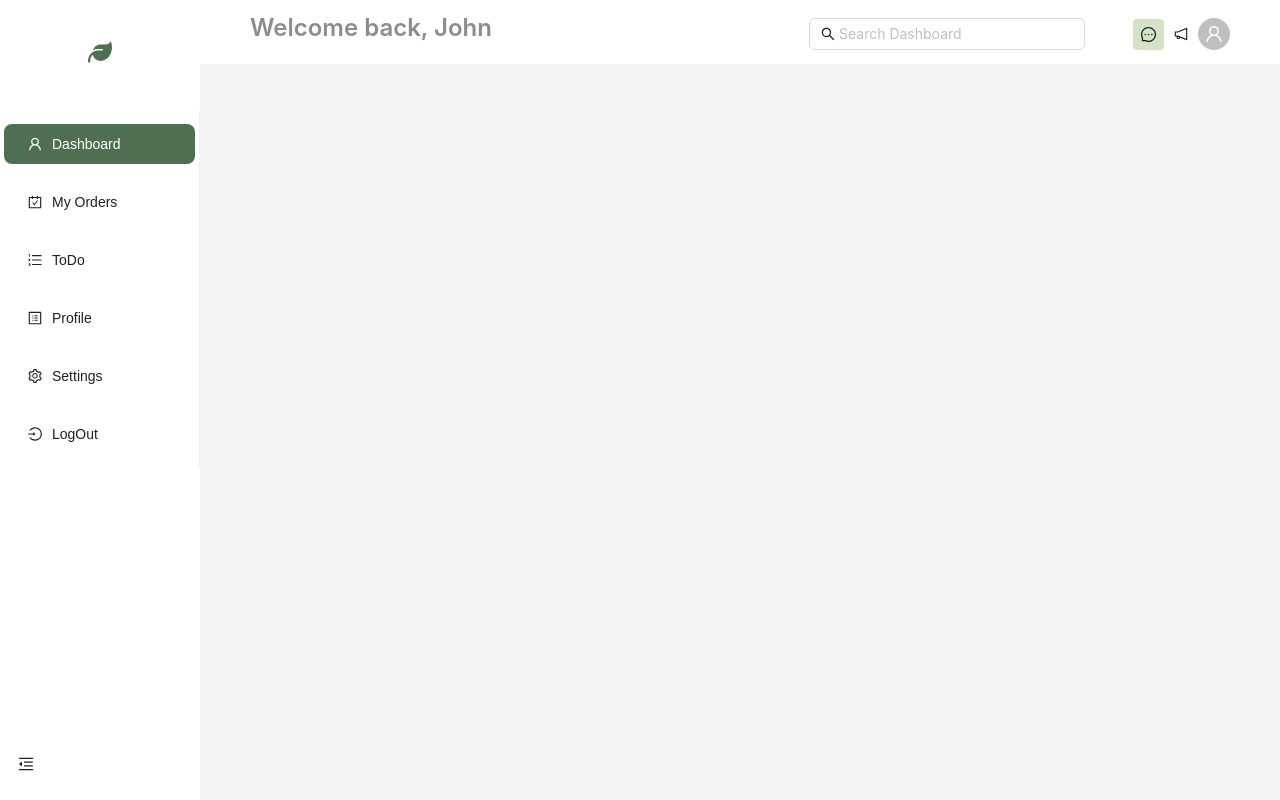
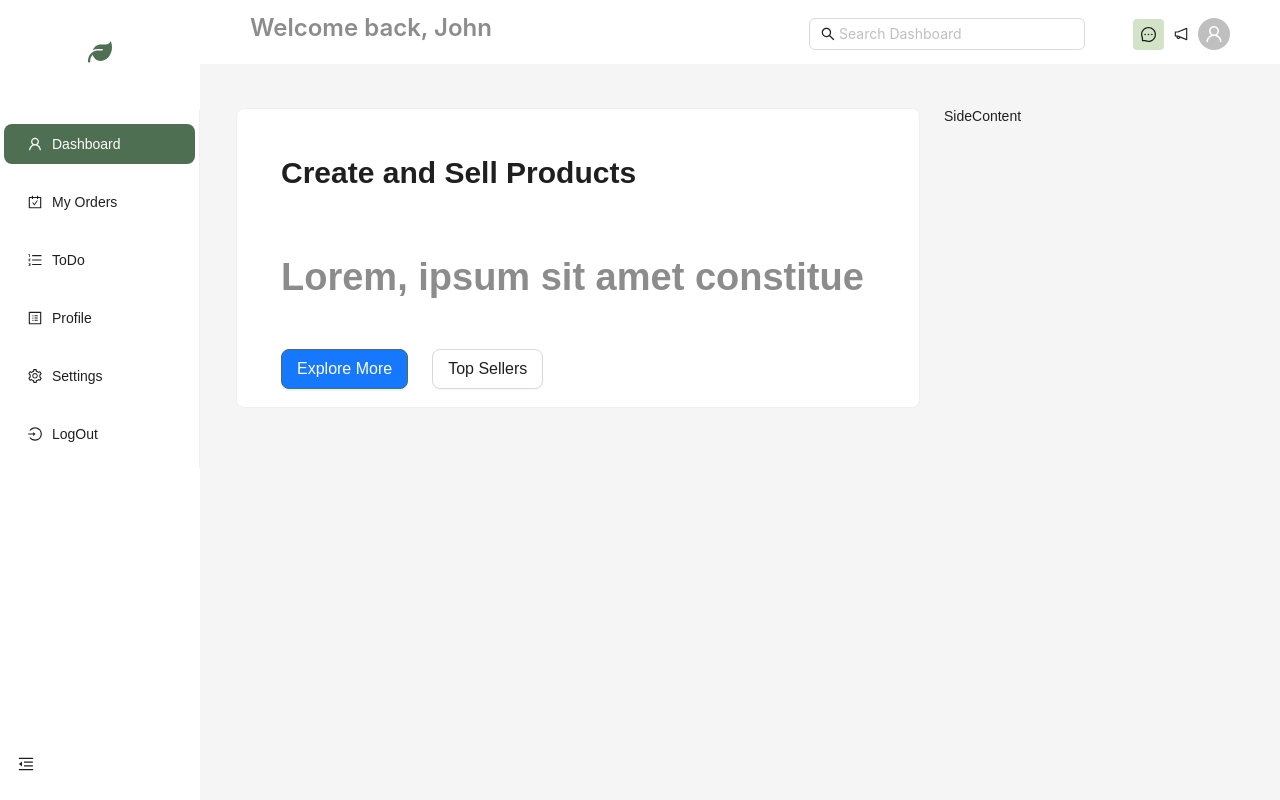
Before and after one commit to N1k0l1n/flowerstore, a React (Create React App) app: page / in a window 1280 px wide. Built offline with nearby package versions, Linux system fonts and the light colour scheme; a web font is replaced by a local one.

Commit message:
adding more components

```diff
--- a/src/App.js
+++ b/src/App.js
@@ -1,9 +1,13 @@
 import "./App.css";
 import React, { useState } from "react";
-import { Button, Layout } from "antd";
+import { Button, Layout, Flex } from "antd";
 import { MenuUnfoldOutlined, MenuFoldOutlined } from "@ant-design/icons";
 import Sidebar from "./compoents/Sidebar";
 import CustomHeader from "./compoents/Header";
+import MainContent from './compoents/MainContent'
+import SideContent from "./compoents/SideContent";
+
+
 const { Sider, Header, Content } = Layout;
 
 function App() {
@@ -31,7 +35,12 @@ function App() {
         <Header className="header">
           <CustomHeader />
         </Header>
-        <Content className="content"></Content>
+        <Content className="content">
+          <Flex gap="large">
+            <MainContent />
+            <SideContent />
+          </Flex>
+        </Content>
       </Layout>
     </Layout>
   );
--- /dev/null
+++ b/src/compoents/Banner.jsx
@@ -0,0 +1,25 @@
+import React from "react";
+import { Card, Flex, Typography, Button } from "antd";
+
+const Banner = () => {
+  return (
+    <Card style={{height: 300, padding: '20px' }}>
+      <Flex vertical gap="30px">
+      <Flex vertical align="flex-start">
+        <Typography.Title level={2} strong>
+          Create and Sell Products
+        </Typography.Title>
+        <Typography.Title type="secondary" strong>
+          Lorem, ipsum sit amet constitue
+        </Typography.Title>
+      </Flex>
+      <Flex gap="large">
+        <Button type="primary" size="large">Explore More</Button>
+        <Button size="large">Top Sellers</Button>
+      </Flex>
+      </Flex>
+    </Card>
+  );
+};
+
+export default Banner;
--- /dev/null
+++ b/src/compoents/MainContent.jsx
@@ -0,0 +1,15 @@
+import React from 'react'
+import { Flex } from 'antd'
+import Banner from './Banner'
+
+const MainContent = () => {
+  return (
+    <div style={{flex: 1}}>
+      <Flex vertical gap="2.3em">
+        <Banner/>
+      </Flex>
+    </div>
+  )
+}
+
+export default MainContent
--- /dev/null
+++ b/src/compoents/SideContent.jsx
@@ -0,0 +1,9 @@
+import React from 'react'
+
+const SideContent = () => {
+  return (
+    <div style={{width: 300}}>SideContent</div>
+  )
+}
+
+export default SideContent
```
